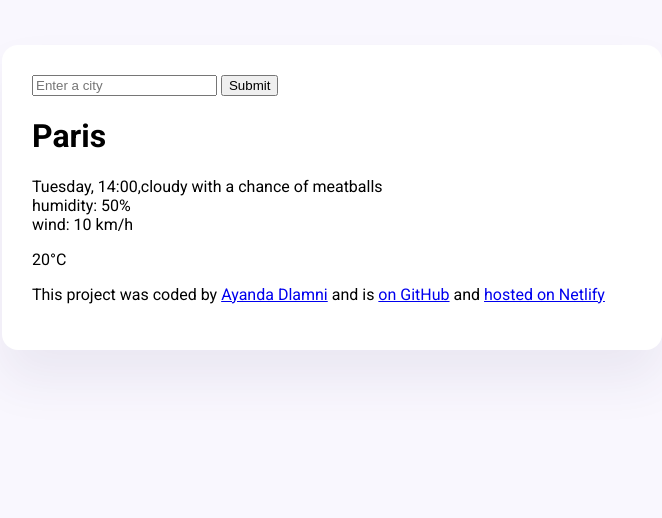
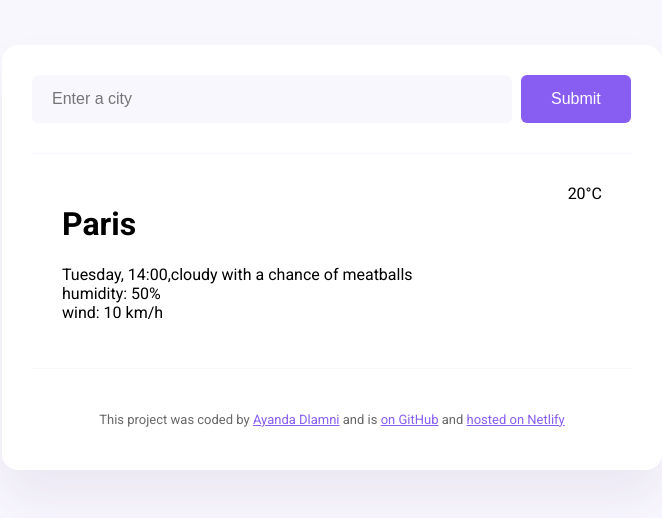
Before and after one commit to JAy2344/forecast, a plain HTML site: page index.html in a window 1280 px wide. Shown: the whole page, without its empty margins (308-970 px from the left). Drawn offline with Linux system fonts and the light colour scheme.

Commit message:
added css to the links,h1

```diff
--- a/src/style.css
+++ b/src/style.css
@@ -3,6 +3,7 @@ body{
     font-family: "Roboto", sans-serif;
 
 }
+h1{}
 .weather-app {
 
     background-color: #FFFFFF;
@@ -14,3 +15,48 @@ body{
 
 
 }
+a{
+    color: #885DF1;;
+}
+header{
+    border-bottom: 1px solid #F9F7FE;
+    padding: 0 0 30px 0;
+}
+.search-input {
+
+   background-color: #F9F7FE;
+   border: none;
+   border-radius: 6px;
+   width: 80%;
+    padding: 15px 20px;
+    font-size: 16px;
+}
+.search-form-button {
+    background-color:#885DF1;
+    color: white;
+    border: none;
+    border-radius: 6px;
+    padding: 15px 30px;
+    font-size: 16px;
+    margin-left: 5px;
+    border-radius: 6px;
+}
+main{
+    padding: 30px;
+
+}
+.weather-app-city {
+   display: flex;
+   justify-content: space-between;
+}
+.weather-app-data {
+    display: flex;
+    justify-content:space-between ;
+}
+footer{
+    border-top: 1px solid #F9F7FE;
+    padding: 30px 0 0 0;
+    text-align: center;
+    font-size: 13px;
+    color: rgba(0,0,0,0.6)
+}
```
